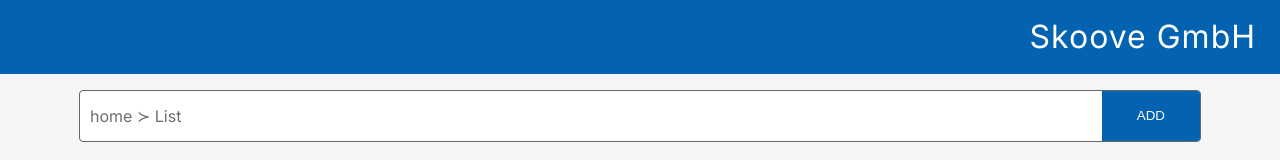
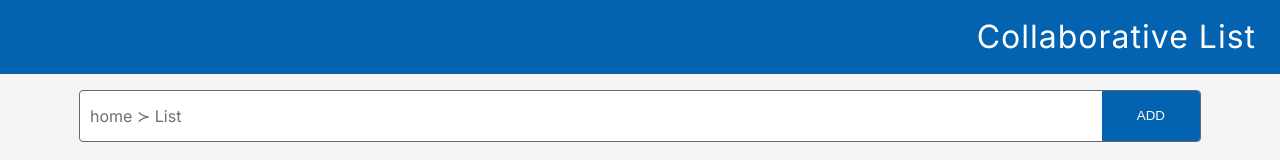
Before and after one commit to ShafiqRasa/collablist, a Next.js app: page / in a window 1280 px wide. Shown: the top 160 px of the page. Built offline with nearby package versions, Linux system fonts and the light colour scheme; no server answers.

Commit message:
change name

```diff
--- a/app/components/header/header.component.tsx
+++ b/app/components/header/header.component.tsx
@@ -6,7 +6,7 @@
 const Header: React.FC = () => {
   return (
     <Wrapper>
-      <Logo>Skoove GmbH</Logo>
+      <Logo>Collaborative List</Logo>
     </Wrapper>
   );
 };
```
